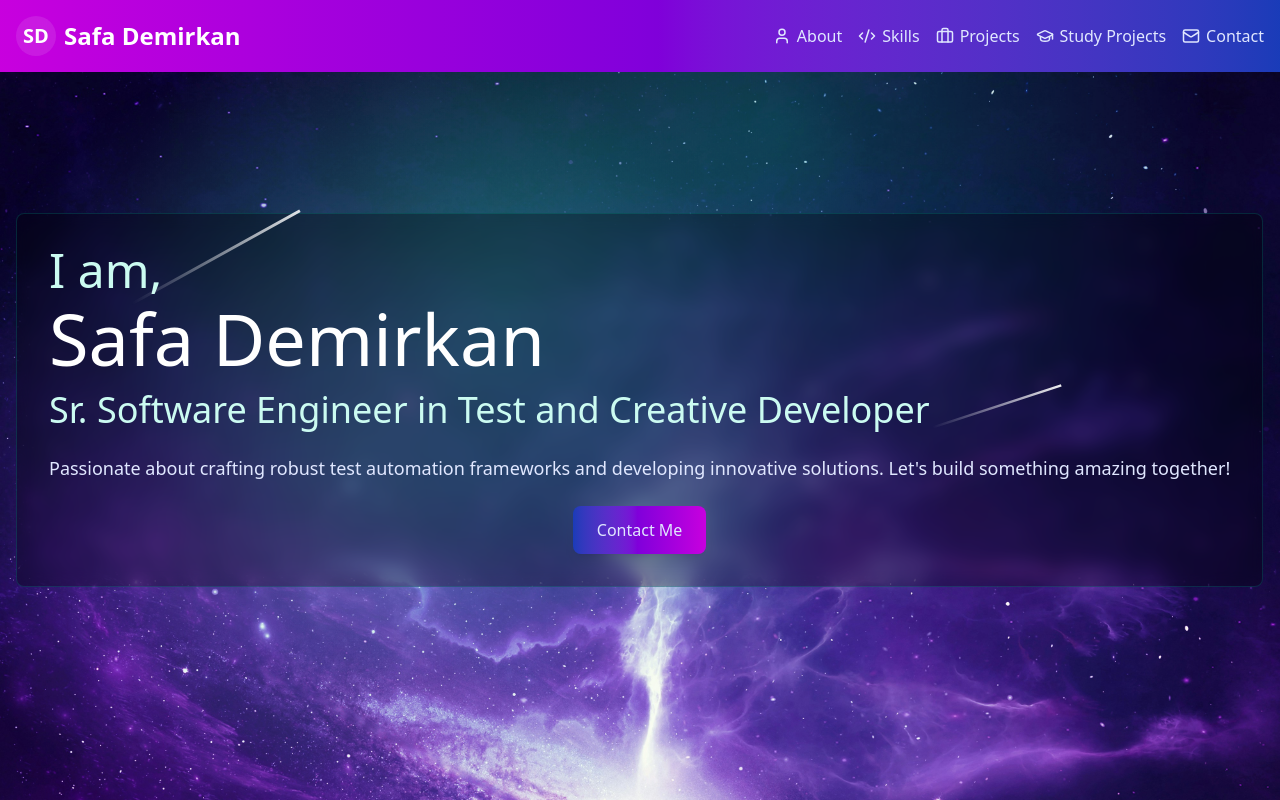
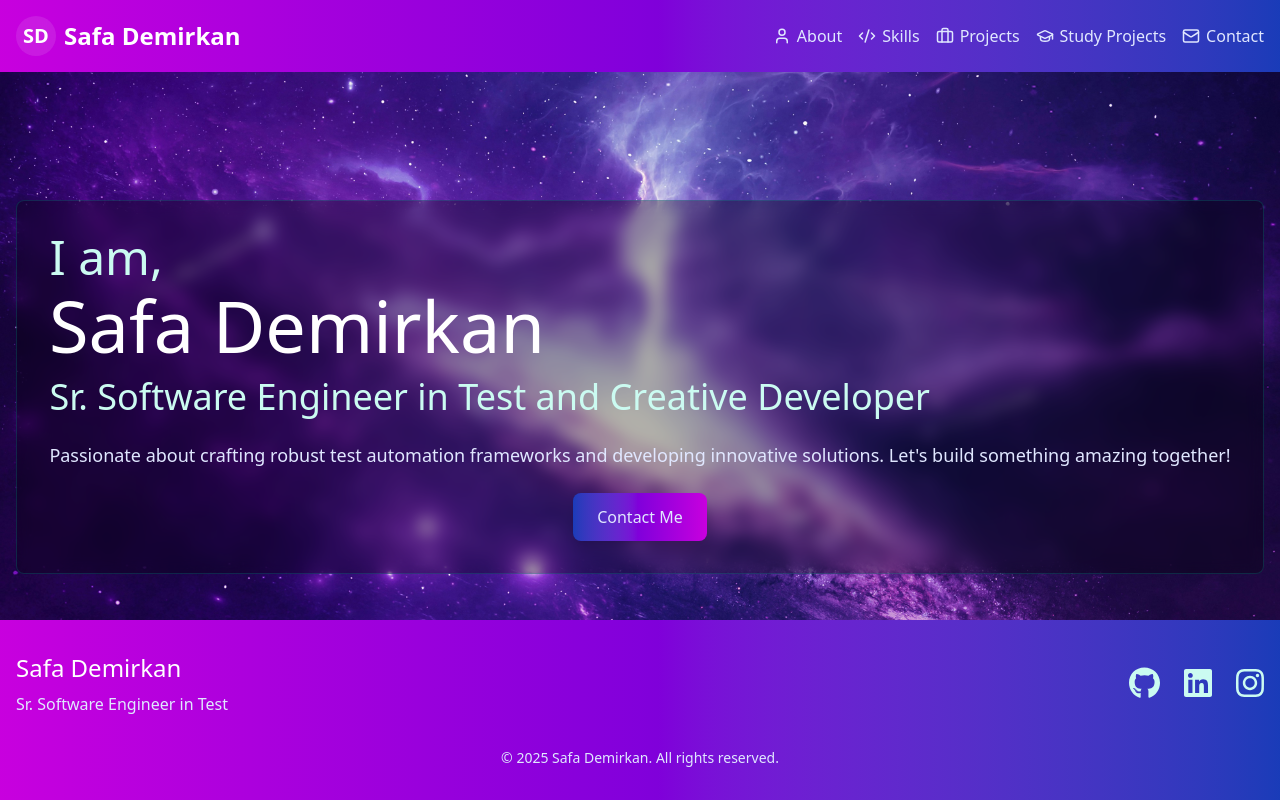
Before and after one commit to diagnosis/portfolio-react, a React (Vite) app: page / in a window 1280 px wide. Shown: the top 800 px of the page. Built offline with nearby package versions, Linux system fonts and the light colour scheme.

Commit message:
update large screen

```diff
--- a/src/index.css
+++ b/src/index.css
@@ -22,28 +22,14 @@ body {
     background-repeat: no-repeat;
     overflow-x: hidden;
 }
-
-/* Aurora Background */
-.aurora-bg {
-    @apply relative;
-    perspective: 1000px;
+#root{
+    height: 100vh;
+    display: flex;
+    flex-direction: column;
+    justify-content: space-between;
 }
 
-.aurora-bg::before {
-    content: '';
-    position: fixed;
-    top: 0;
-    left: 0;
-    right: 0;
-    bottom: 0;
-    background:
-        radial-gradient(circle at 60% 20%, rgba(20, 184, 166, 0.3) 0%, transparent 40%),
-        radial-gradient(circle at 40% 40%, rgba(45, 212, 191, 0.3) 0%, transparent 40%),
-        radial-gradient(circle at 30% 60%, rgba(94, 234, 212, 0.3) 0%, transparent 40%);
-    animation: auroraFlow 15s ease-in-out infinite;
-    z-index: 1;
-    pointer-events: none;
-}
+
 
 .comet {
     position: absolute;
--- a/src/routes/__root.jsx
+++ b/src/routes/__root.jsx
@@ -10,16 +10,15 @@ export const Route = createRootRoute({
 
 function RootComponent() {
     return (
-        <div className="min-h-screen flex flex-col">
+      <>
             <Header />
-            <main className="flex-1 pt-16 pb-16 md:pb-32 overflow-x-hidden">
+
                 <Outlet />
-            </main>
             <div className="hidden md:block">
                 <Footer />
             </div>
             <BottomNav />
-            <TanStackRouterDevtools />
-        </div>
+            {/*<TanStackRouterDevtools />*/}
+</>
     );
 }
--- a/src/routes/index.jsx
+++ b/src/routes/index.jsx
@@ -12,8 +12,8 @@ function Index() {
     }, []);
 
     return (
-        <section className="aurora-bg -mt-[64px]">
-            <div className='px-4 mx-auto flex max-w-screen-xl flex-wrap items-center min-h-screen'>
+        <section className="mt-50 aurora-bg flex flex-col items-center justify-center">
+            <div className='px-4 mx-auto'>
                 <div className="flex flex-col items-left relative z-10 bg-black/30 backdrop-blur-sm p-8 rounded-lg border border-teal-500/20">
                     <p className="font-sans text-2xl sm:text-3xl md:text-4xl lg:text-5xl text-teal-100 animate-slide-up">
                         I am,
```
